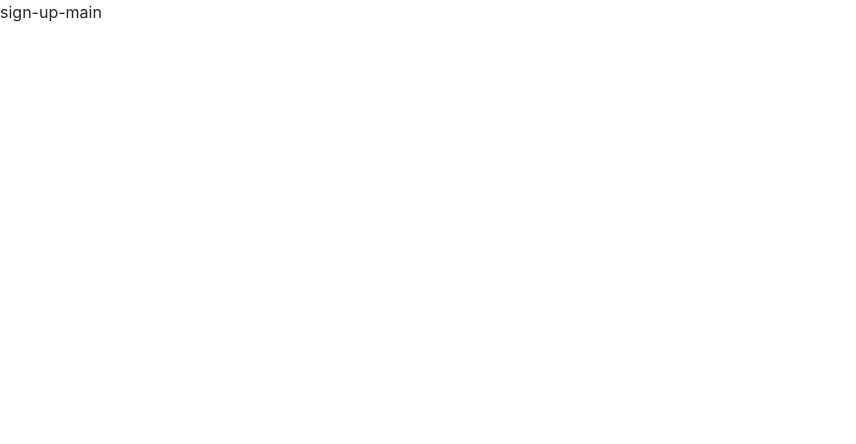
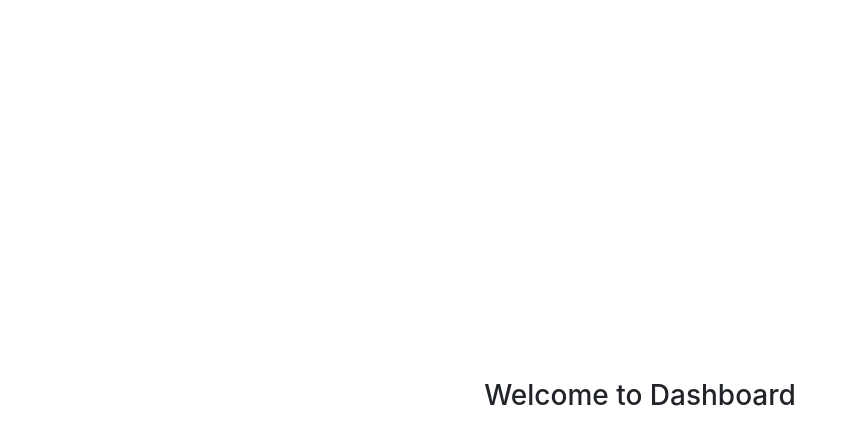
Before and after one commit to sutej-truetechpro/react-auth, a React (Create React App) app: page /dashboard in a window 1280 px wide. Shown: the top 444 px of the page, without its empty margins (0-856 px from the left). Built offline with nearby package versions, Linux system fonts and the light colour scheme.

Commit message:
complete

```diff
--- a/src/views/dashboard/dashboard.js
+++ b/src/views/dashboard/dashboard.js
@@ -1,68 +1,17 @@
 import React, {Component} from "react";
 import {BrowserRouter as Router, Switch, Route, Link } from "react-router-dom";
+import './dashboard.scss'
 
 export default class Dashboard extends Component {
     constructor(props) {
         super(props);
-        this.state = {
-            formData: {
-                email: '',
-                password: ''
-            }
-        };
-        this.login = this.login.bind(this);
-    }
-
-    login(e) {
-        e.preventDefault();
-        console.log('hi', this.state.formData);
-    }
-
-    updateFormData(field, event) {
-        let formData = this.state.formData;
-        if (field === 'username') {
-            formData.userName = event.target.value;
-        }
-        if (field === 'password') {
-            formData.password = event.target.value;
-        }
-        this.setState({formData: formData});
+        this.state = {};
     }
 
     render() {
         return (
-            <div className="sign-up-main">
-                sign-up-main
-                {/*<div className="global-container">*/}{/*    <div className="card login-form">*/}
-                {/*        <div className="card-body">*/}
-                {/*            <h3 className="card-title text-center">Log in</h3>*/}
-                {/*            <div className={'card-text'}>*/}
-                {/*                <div className={'alert alert-danger alert-dismissible fade show'} role="alert">sd*/}
-                {/*                </div>*/}
-                {/*                <form>*/}
-                {/*                    <div className="form-group">*/}
-                {/*                        <label htmlFor="exampleInputEmail1">Email address</label>*/}
-                {/*                        <input type="email" className="form-control form-control-sm"*/}
-                {/*                                id="exampleInputEmail1"*/}
-                {/*                                aria-describedby="emailHelp"/>*/}
-                {/*                     </div>*/}
-                {/*                     <div className="form-group">*/}
-                {/*                        <label htmlFor="exampleInputPassword1">Password</label>*/}
-                {/*                        <a style={{'float': 'right', 'font-size': '12px'}}>Forgot password?</a>*/}
-                {/*                        <input type="password" className="form-control form-control-sm"*/}
-                {/*                               id="exampleInputPassword1"/>*/}
-                {/*                    </div>*/}
-                {/*                    <button type="submit" className="btn btn-primary btn-block">Sign in</button>*/}
-
-                {/*                    <div className="sign-up">*/}
-                {/*                        Don't have an account? Create One*/}
-                {/*                    </div>*/}
-                {/*                </form>*/}
-                {/*            </div>*/}
-                {/*        </div>*/}
-                {/*    </div>*/}
-                {/*</div>*/}
-                {/*</div>*/}
+            <div className="dashboard-main d-flex justify-contents-center align-items-center">
+                <h3 className={'text-center w-100'}>Welcome to Dashboard</h3>
             </div>
         )
     }
--- /dev/null
+++ b/src/views/dashboard/dashboard.scss
@@ -0,0 +1,3 @@
+.dashboard-main {
+  height: 100%;
+}
```
